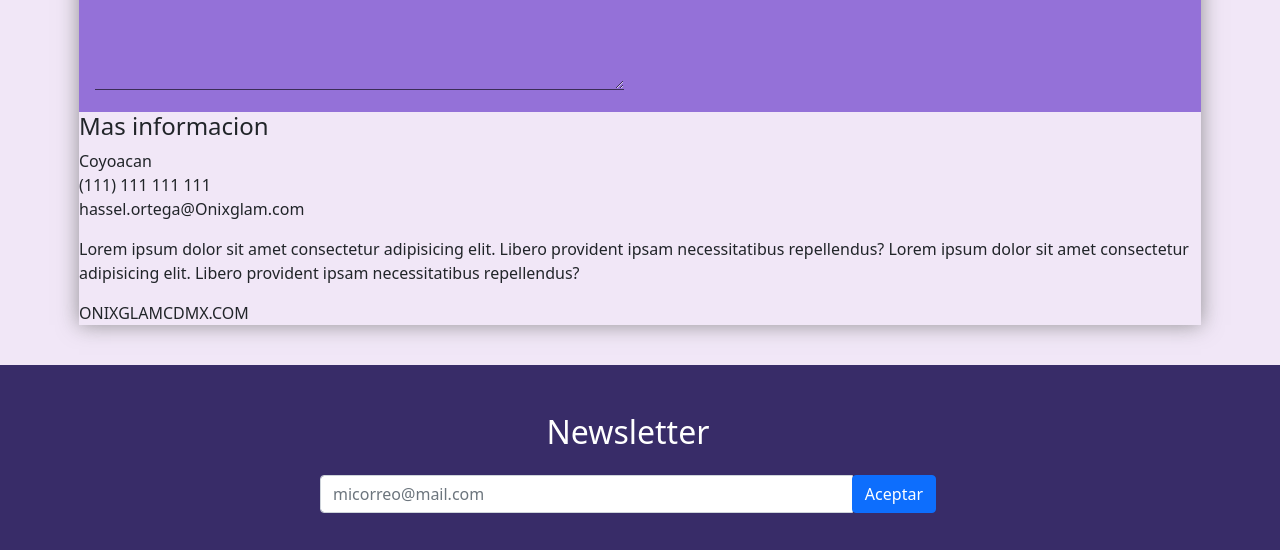
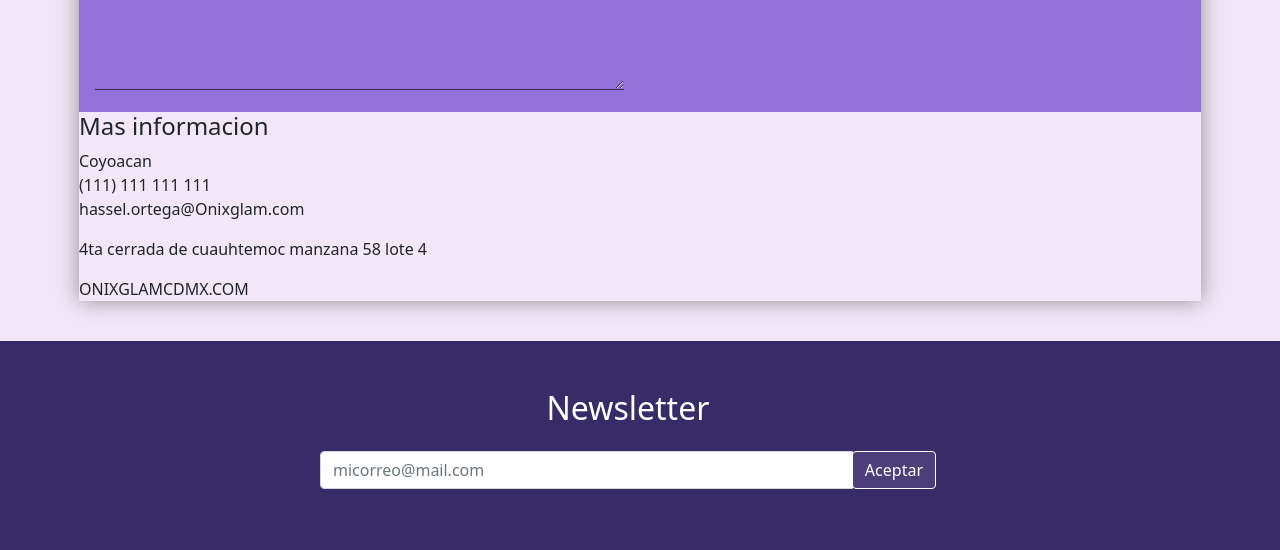
Before and after one commit to hasselGOP/tiendaonixglamversionfinal, a website: page contacto.html in a window 1280 px wide. Shown: the part 816-1366 px from the top of the page. Drawn offline with nearby package versions, Linux system fonts and the light colour scheme.

Commit message:
mejorando

```diff
--- a/contacto.html
+++ b/contacto.html
@@ -97,8 +97,7 @@
                     <li><i class="fas fa-phone"></i> (111) 111 111 111</li>
                     <li><i class="fas fa-envelope-open-text"></i> hassel.ortega@Onixglam.com</li>
                 </ul>
-                <p>Lorem ipsum dolor sit amet consectetur adipisicing elit. Libero provident ipsam necessitatibus repellendus?
-                    Lorem ipsum dolor sit amet consectetur adipisicing elit. Libero provident ipsam necessitatibus repellendus?
+                <p>4ta cerrada de cuauhtemoc manzana 58 lote 4
                 </p>
                 <p>ONIXGLAMCDMX.COM</p>
             </div>
--- a/scss/_color.scss
+++ b/scss/_color.scss
@@ -15,6 +15,8 @@
 $ColorBotonesRosa1:  rgb(236, 177, 217);
 $ColorBotonesRosa2:  rgb(228, 110, 190);
 $ColorBotonesRosa3:  rgb(226, 87, 182);
+$ColorBotonFoo: rgba(154, 140, 190, 0.2);
+$ColorBotonCuenta: rgba(73, 18, 214, 0.2);
 
 
 
--- a/scss/_index.scss
+++ b/scss/_index.scss
@@ -230,6 +230,10 @@
         .cambioEstiloN {
             color:$colorBlanco;
         }
+        .btn-primary{
+            background-color: $ColorBotonFoo;
+            border-color: $colorBlanco;
+        }
 }
 /******************
 Fin de footer
--- a/scss/_micuenta.scss
+++ b/scss/_micuenta.scss
@@ -27,6 +27,10 @@
     border-top-left-radius: 0;
     border-top-right-radius: 0;
   }
+  .btn-primary{
+    background-color: $ColorBotonCuenta;
+    border-color: $ColorBotonCuenta;
+}
 
 /*******************
 Fin de MI CUENTA
```
Also changed, not shown: css/destino.css, 1 other file.
